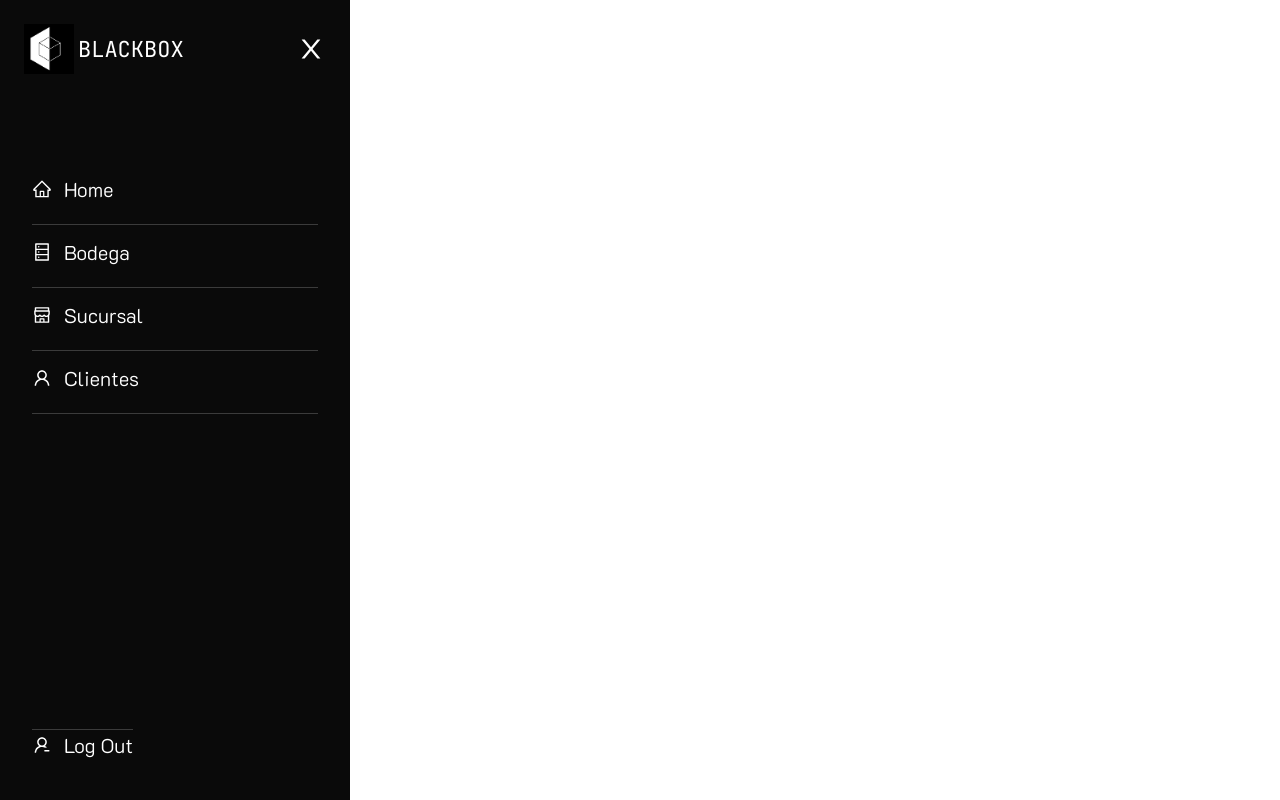
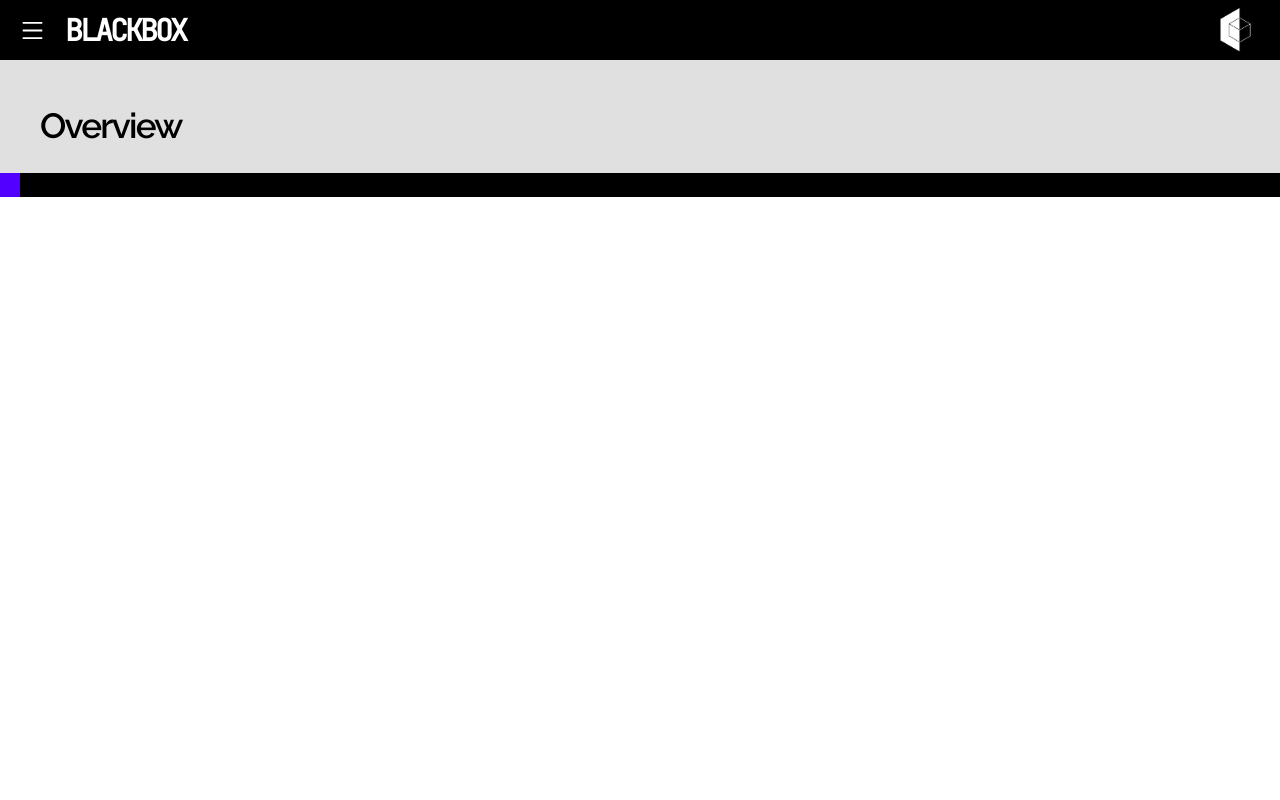
Before and after one commit to ayee-lucas/almacen-app, a Next.js app: page /DashboardPage in a window 1280 px wide. Built offline with nearby package versions, Linux system fonts and the light colour scheme; a web font is replaced by a local one.

Commit message:
Navbar and Dashboard created

```diff
--- a/src/components/Dashboard/Home.jsx
+++ b/src/components/Dashboard/Home.jsx
@@ -3,8 +3,15 @@ import React from "react";
 const Home = () => {
     return(
         <>
-            <div className="z-1">
-
+            <div className="bg-[#E0E0E0]">
+                <div>
+                    <h1 className="pt-10 pl-10 raleway text-[35px] tracking-tighter font-semibold">Overview</h1>
+                </div>
+                <div className="bg-[#5200FF]">
+                    <div className="mt-5 ml-5 bg-black">
+                        <p>a</p>
+                    </div>
+                </div>
             </div>
         </>
     );
--- a/src/components/Navbar.jsx
+++ b/src/components/Navbar.jsx
@@ -1,40 +1,27 @@
-import React from 'react'
-import Link from 'next/link'
+import React from "react";
+import Link from "next/link";
+import { AiOutlineMenu } from "react-icons/ai";
+import Image from "next/image";
+import logo from "../assets/Logos/blackboxDark.png";
 
 const Navbar = () => {
-    return (
-        <div className='w-full bg-black blur-custom'>
-            <ul>
-                <li>
-                    <Link href={
-                        "/"
-                    }>
-                    </Link>
+  return (
+    <>
+      <div className="flex h-[60px] w-full bg-black top-0 left-0 right-0">
+        <div className="w-full h-full text-white flex items-center justify-between max-sm:justify-center">
+          <div className="flex items-center ml-5">
+            <AiOutlineMenu onClick={""} className="text-[25px] max-sm:absolute max-sm:left-5" />
+            <button type="button" className="ml-5 text-[30px] jetbrains-mono font-semibold -tracking-widest max-sm:m-0">
+              BLACKBOX
+            </button>
+          </div>
+          <div className="mr-4 max-sm:hidden">
+            <Image src={logo} width={50} height={50} alt="logo" />
+          </div>
+        </div>
+      </div>
+    </>
+  );
+};
 
-                </li>
-
-                <li>
-
-                </li>
-
-                <li>
-
-                </li>
-
-                <li>
-
-                </li>
-
-                <li>
-
-                </li>
-
-
-
-            </ul>
-
-        </div>
-    )
-}
-
-export default Navbar
+export default Navbar;
--- a/src/pages/DashboardPage.jsx
+++ b/src/pages/DashboardPage.jsx
@@ -1,18 +1,13 @@
 import React from "react";
 import Home from "@/components/Dashboard/Home";
 import SideBar from "@/components/Dashboard/SideBar";
+import Navbar from "@/components/Navbar";
 
 const DashboardPage = () => {
   return (
     <>
-    <div className="h-screen w-full">
-       {/* Home Component */}
-       <Home />
-
-{/* Sidebar Component */}
-<SideBar />
-    </div>
-
+      <Navbar/>
+      <Home />
     </>
   );
 };
```
